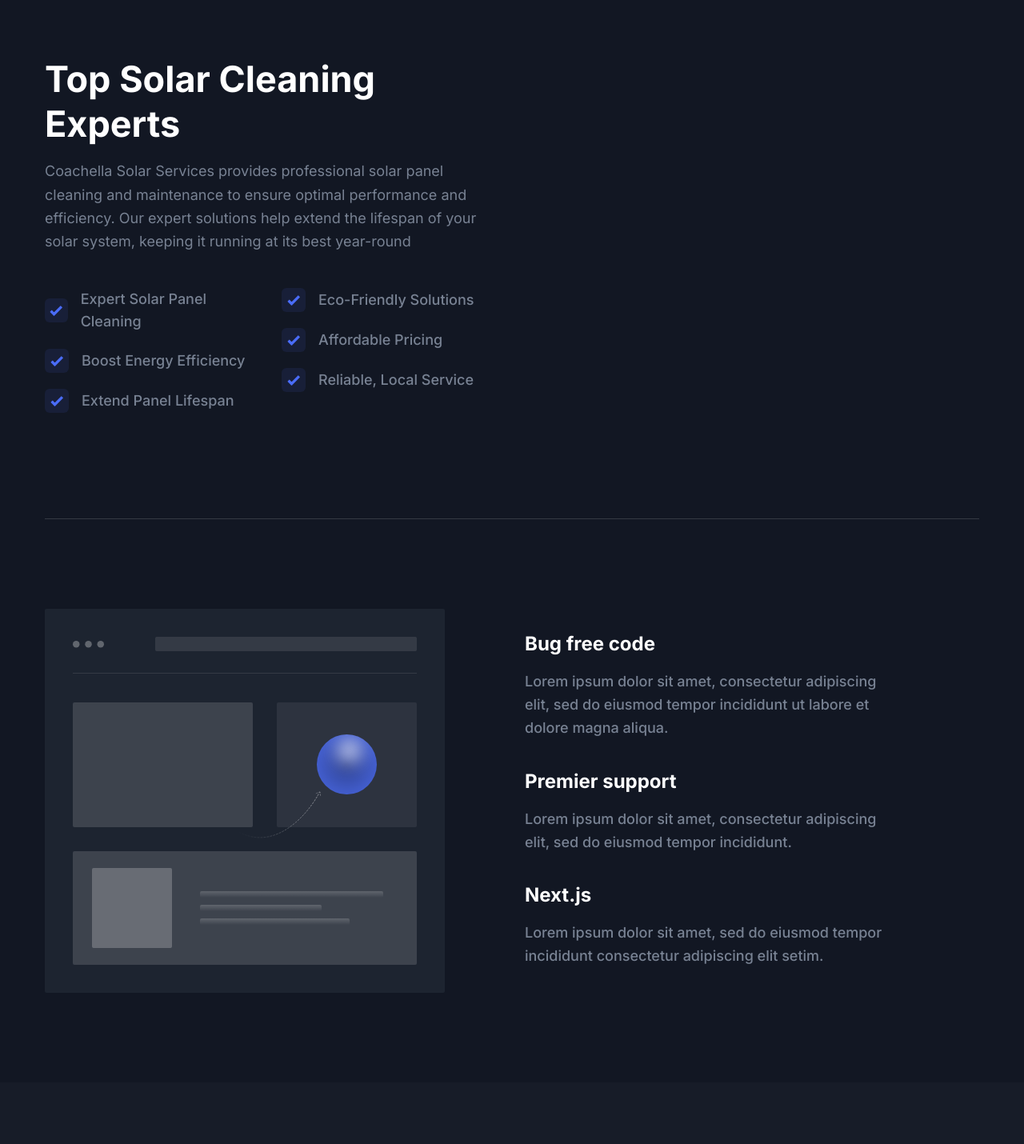
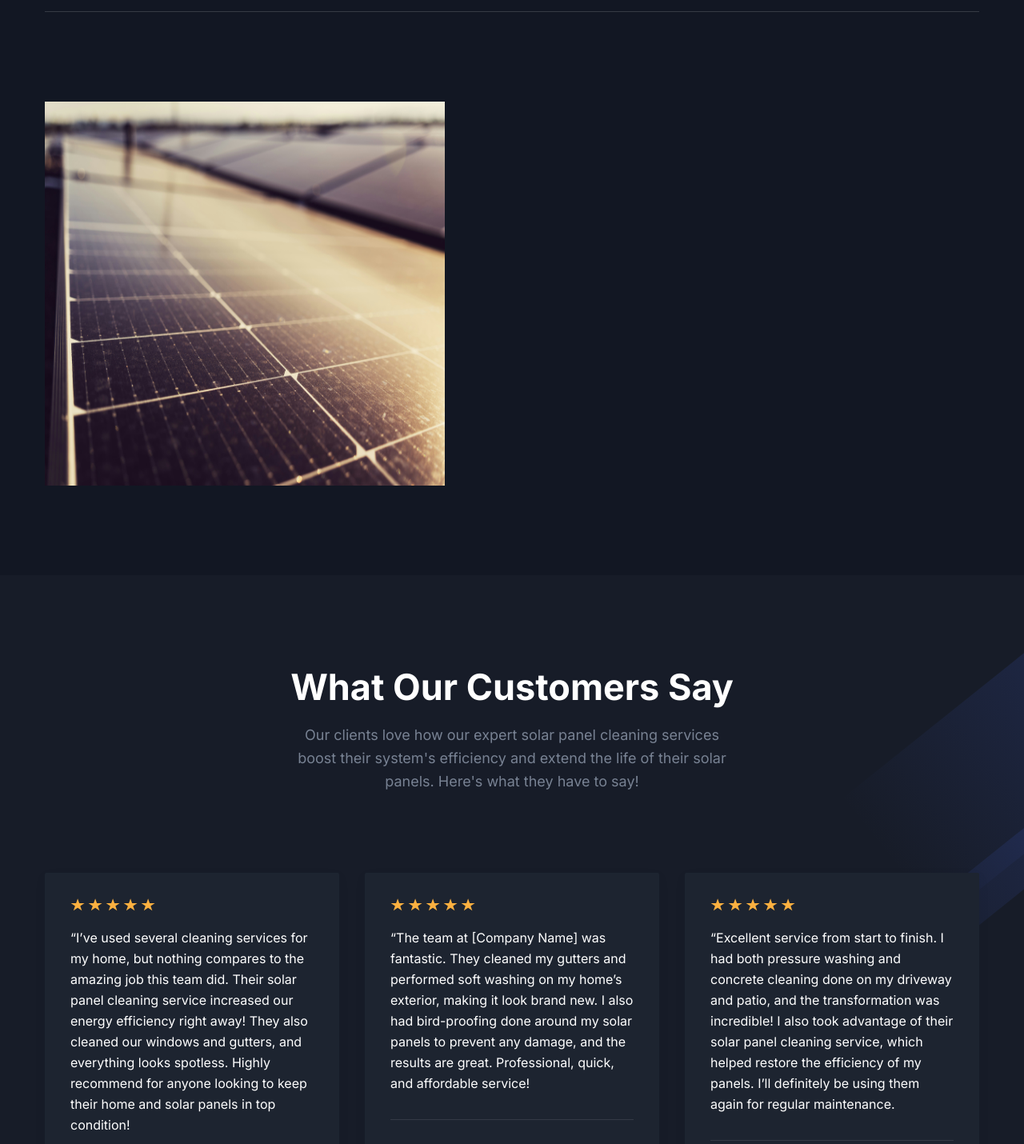
Before and after one commit to rigstire/CoachellaSolarServices, a Next.js app in the folder startup-nextjs-main/: page / in a window 1280 px wide. Shown: the part 2920-4350 px from the top of the page at 80% size. Built offline with nearby package versions, Linux system fonts and the light colour scheme.

Commit message:
hella work

```diff
--- a/startup-nextjs-main/src/app/page.tsx
+++ b/startup-nextjs-main/src/app/page.tsx
@@ -24,7 +24,7 @@ export default function Home() {
       <Hero />
       <Features />
       <Video />
-      <Brands />
+      {/* <Brands /> */}
       <AboutSectionOne />
       <AboutSectionTwo />
       <Testimonials />
--- a/startup-nextjs-main/src/components/About/AboutSectionTwo.tsx
+++ b/startup-nextjs-main/src/components/About/AboutSectionTwo.tsx
@@ -16,15 +16,17 @@ const AboutSectionTwo = () => {
                 fill
                 className="drop-shadow-three dark:hidden dark:drop-shadow-none"
               />
-              <Image
-                src="/images/about/about-image-2-dark.svg"
-                alt="about image"
-                fill
-                className="hidden drop-shadow-three dark:block dark:drop-shadow-none"
-              />
+<div style={{ width: 'auto', height: 'auto' }}> {/* Full viewport width */}
+  <Image
+    src="/images/about/solarimage.jpg"
+    alt="solarimage.jpg"
+    fill
+    className="hidden drop-shadow-three dark:block dark:drop-shadow-none"
+  />
+</div>
             </div>
           </div>
-          <div className="w-full px-4 lg:w-1/2">
+          {/* <div className="w-full px-4 lg:w-1/2">
             <div className="max-w-[470px]">
               <div className="mb-9">
                 <h3 className="mb-4 text-xl font-bold text-black dark:text-white sm:text-2xl lg:text-xl xl:text-2xl">
@@ -54,7 +56,7 @@ const AboutSectionTwo = () => {
                 </p>
               </div>
             </div>
-          </div>
+          </div> */}
         </div>
       </div>
     </section>
--- a/startup-nextjs-main/src/components/Brands/brandsData.tsx
+++ b/startup-nextjs-main/src/components/Brands/brandsData.tsx
@@ -3,14 +3,14 @@ import { Brand } from "@/types/brand";
 const brandsData: Brand[] = [
   {
     id: 6,
-    name: "Formbold",
+    name: "Streak-Free Windows",
     href: "https://formbold.com",
     image: "/images/brands/formbold.svg",
     imageLight: "/images/brands/formbold-light.svg",
   },
   {
     id: 1,
-    name: "UIdeck",
+    name: "Enhanced Solar Performance",
     href: "https://uideck.com",
     image: "/images/brands/uideck.svg",
     imageLight: "/images/brands/uideck-light.svg",
@@ -24,21 +24,21 @@ const brandsData: Brand[] = [
   },
   {
     id: 3,
-    name: "Lineicons",
+    name: "Bird Barrier Installation",
     href: "https://lineicons.com",
     image: "/images/brands/lineicons.svg",
     imageLight: "/images/brands/lineicons-light.svg",
   },
   {
     id: 4,
-    name: "Tailadmin",
+    name: "Concrete Stain Removal",
     href: "https://tailadmin.com",
     image: "/images/brands/tailadmin.svg",
     imageLight: "/images/brands/tailadmin-light.svg",
   },
   {
     id: 5,
-    name: "PlainAdmin",
+    name: "Soft Washing Protection",
     href: "https://plainadmin.com",
     image: "/images/brands/plainadmin.svg",
     imageLight: "/images/brands/plainadmin-light.svg",
--- a/startup-nextjs-main/src/components/Pricing/index.tsx
+++ b/startup-nextjs-main/src/components/Pricing/index.tsx
@@ -5,7 +5,7 @@ import OfferList from "./OfferList";
 import PricingBox from "./PricingBox";
 
 const Pricing = () => {
-  const [isMonthly, setIsMonthly] = useState(true);
+  // const [isMonthly, setIsMonthly] = useState(true);
 
   return (
     <section id="pricing" className="relative z-10 py-16 md:py-20 lg:py-28">
@@ -19,7 +19,7 @@ const Pricing = () => {
 
         <div className="w-full">
           <div className="mb-8 flex justify-center md:mb-12 lg:mb-16">
-            <span
+            {/* <span
               onClick={() => setIsMonthly(true)}
               className={`${
                 isMonthly
@@ -28,8 +28,8 @@ const Pricing = () => {
               } mr-4 cursor-pointer text-base font-semibold`}
             >
               Monthly
-            </span>
-            <div
+            </span> */}
+            {/* <div
               onClick={() => setIsMonthly(!isMonthly)}
               className="flex cursor-pointer items-center"
             >
@@ -43,8 +43,8 @@ const Pricing = () => {
                   <span className="active h-4 w-4 rounded-full bg-white"></span>
                 </div>
               </div>
-            </div>
-            <span
+            </div> */}
+            {/* <span
               onClick={() => setIsMonthly(false)}
               className={`${
                 isMonthly
@@ -53,15 +53,15 @@ const Pricing = () => {
               } ml-4 cursor-pointer text-base font-semibold`}
             >
               Yearly
-            </span>
+            </span> */}
           </div>
         </div>
 
         <div className="grid grid-cols-1 gap-x-8 gap-y-10 md:grid-cols-2 lg:grid-cols-3">
           <PricingBox
             packageName="Lite"
-            price={isMonthly ? "40" : "120"}
-            duration={isMonthly ? "mo" : "yr"}
+            price={"120"}
+            duration={""}
             subtitle="Lorem ipsum dolor sit amet adiscing elit Mauris egestas enim."
           >
             <OfferList text="All UI Components" status="active" />
@@ -73,8 +73,8 @@ const Pricing = () => {
           </PricingBox>
           <PricingBox
             packageName="Basic"
-            price={isMonthly ? "399" : "789"}
-            duration={isMonthly ? "mo" : "yr"}
+            price={"789"}
+            duration={""}
             subtitle="Lorem ipsum dolor sit amet adiscing elit Mauris egestas enim."
           >
             <OfferList text="All UI Components" status="active" />
@@ -86,8 +86,8 @@ const Pricing = () => {
           </PricingBox>
           <PricingBox
             packageName="Plus"
-            price={isMonthly ? "589" : "999"}
-            duration={isMonthly ? "mo" : "yr"}
+            price={"999"}
+            duration={"yr"}
             subtitle="Lorem ipsum dolor sit amet adiscing elit Mauris egestas enim."
           >
             <OfferList text="All UI Components" status="active" />
--- a/startup-nextjs-main/src/components/Testimonials/index.tsx
+++ b/startup-nextjs-main/src/components/Testimonials/index.tsx
@@ -5,28 +5,28 @@ import SingleTestimonial from "./SingleTestimonial";
 const testimonialData: Testimonial[] = [
   {
     id: 1,
-    name: "Musharof Chy",
-    designation: "Founder @TailGrids",
+    name: "John D.",
+    designation: "",
     content:
-      "Our members are so impressed. It's intuitive. It's clean. It's distraction free. If you're building a community.",
+      "I’ve used several cleaning services for my home, but nothing compares to the amazing job this team did. Their solar panel cleaning service increased our energy efficiency right away! They also cleaned our windows and gutters, and everything looks spotless. Highly recommend for anyone looking to keep their home and solar panels in top condition!",
     image: "/images/testimonials/auth-01.png",
     star: 5,
   },
   {
     id: 2,
-    name: "Devid Weilium",
-    designation: "Founder @UIdeck",
+    name: "Edward S.",
+    designation: "",
     content:
-      "Our members are so impressed. It's intuitive. It's clean. It's distraction free. If you're building a community.",
+      "The team at [Company Name] was fantastic. They cleaned my gutters and performed soft washing on my home’s exterior, making it look brand new. I also had bird-proofing done around my solar panels to prevent any damage, and the results are great. Professional, quick, and affordable service!",
     image: "/images/testimonials/auth-02.png",
     star: 5,
   },
   {
     id: 3,
-    name: "Lethium Frenci",
-    designation: "Founder @Lineicons",
+    name: "Mark T.",
+    designation: "",
     content:
-      "Our members are so impressed. It's intuitive. It's clean. It's distraction free. If you're building a community.",
+      "Excellent service from start to finish. I had both pressure washing and concrete cleaning done on my driveway and patio, and the transformation was incredible! I also took advantage of their solar panel cleaning service, which helped restore the efficiency of my panels. I’ll definitely be using them again for regular maintenance.",
     image: "/images/testimonials/auth-03.png",
     star: 5,
   },
@@ -37,8 +37,8 @@ const Testimonials = () => {
     <section className="dark:bg-bg-color-dark bg-gray-light relative z-10 py-16 md:py-20 lg:py-28">
       <div className="container">
         <SectionTitle
-          title="What Our Users Says"
-          paragraph="There are many variations of passages of Lorem Ipsum available but the majority have suffered alteration in some form."
+          title="What Our Customers Say"
+          paragraph="Our clients love how our expert solar panel cleaning services boost their system's efficiency and extend the life of their solar panels. Here's what they have to say!"
           center
         />
 
--- a/startup-nextjs-main/src/components/Video/index.tsx
+++ b/startup-nextjs-main/src/components/Video/index.tsx
@@ -25,7 +25,7 @@ const Video = () => {
               className="mx-auto max-w-[770px] overflow-hidden rounded-md"
               data-wow-delay=".15s"
             >
-              <div className="relative aspect-[77/40] items-center justify-center">
+              {/* <div className="relative aspect-[77/40] items-center justify-center">
                 <Image src="/images/video/video.jpg" alt="video image" fill />
                 <div className="absolute right-0 top-0 flex h-full w-full items-center justify-center">
                   <button
@@ -43,20 +43,20 @@ const Video = () => {
                     </svg>
                   </button>
                 </div>
-              </div>
+              </div> */}
             </div>
           </div>
         </div>
       </div>
 
-      <ModalVideo
+      {/* <ModalVideo
         channel="youtube"
         autoplay={true}
         start={true}
         isOpen={isOpen}
         videoId="L61p2uyiMSo"
         onClose={() => setOpen(false)}
-      />
+      /> */}
 
       <div className="absolute bottom-0 left-0 right-0 z-[-1] h-full w-full bg-[url(/images/video/shape.svg)] bg-cover bg-center bg-no-repeat"></div>
     </section>
```
Also changed, not shown: startup-nextjs-main/public/images/about/solarimage.jpg (added).
